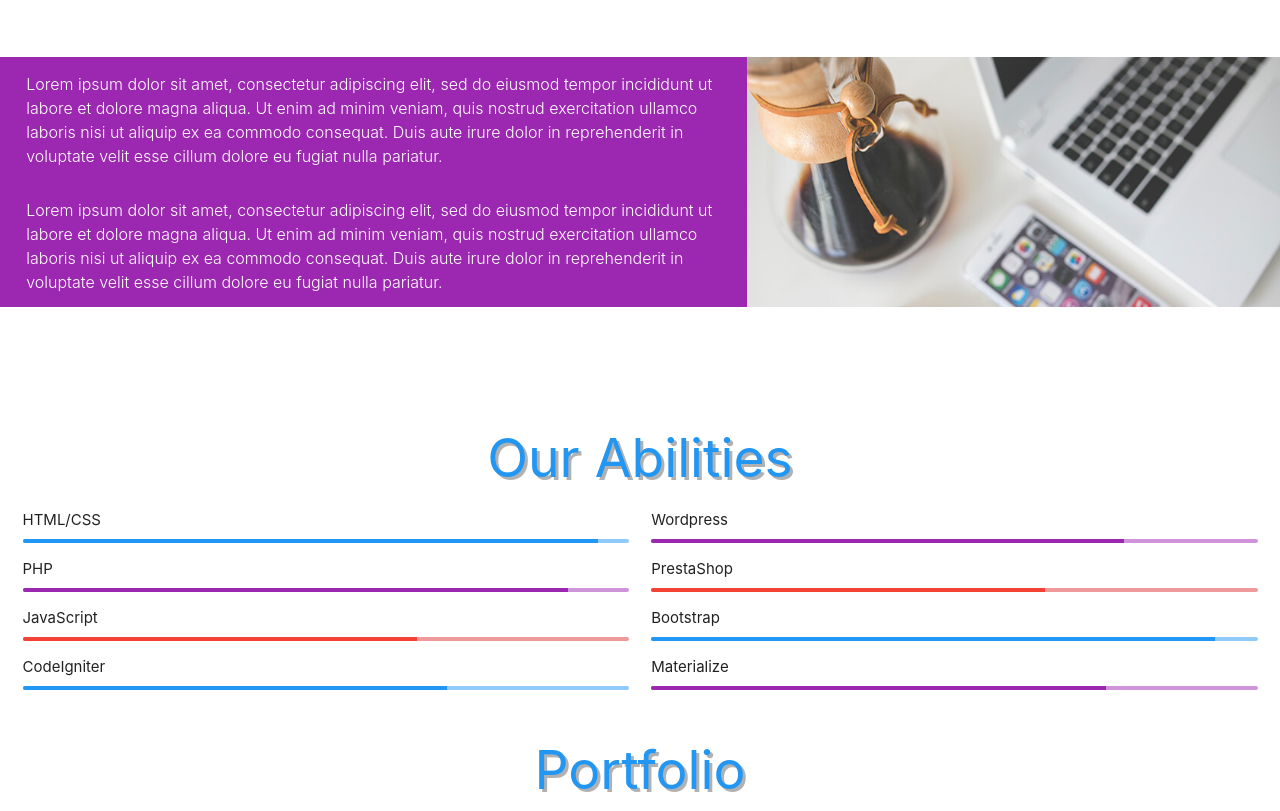
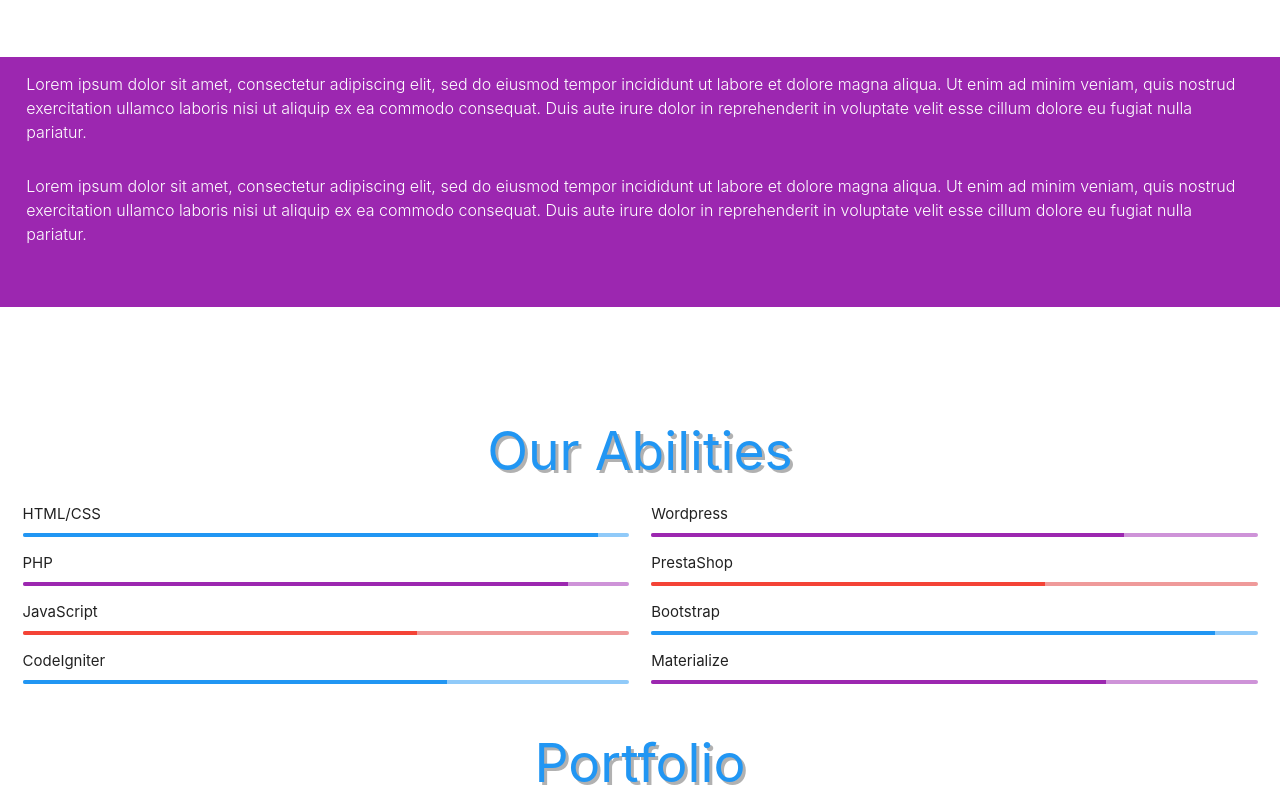
Before and after one commit to IGabParis/nova, a plain HTML site: page index.html in a window 1280 px wide. Shown: the part 850-1661 px from the top of the page. Drawn offline with Linux system fonts and the light colour scheme.

Commit message:
Add files via upload

```diff
--- a/index.html
+++ b/index.html
@@ -91,12 +91,9 @@
     <div class="section" id="history">
       <!--   Icon Section   -->
       <div class="row new-post">
-        <div class="col s12 m7 purple post">
+        <div class="col s12 m12 purple post">
             <p class="light white-text text-new">Lorem ipsum dolor sit amet, consectetur adipiscing elit, sed do eiusmod tempor incididunt ut labore et dolore magna aliqua. Ut enim ad minim veniam, quis nostrud exercitation ullamco laboris nisi ut aliquip ex ea commodo consequat. Duis aute irure dolor in reprehenderit in voluptate velit esse cillum dolore eu fugiat nulla pariatur.</p>
             <p class="light white-text text-new">Lorem ipsum dolor sit amet, consectetur adipiscing elit, sed do eiusmod tempor incididunt ut labore et dolore magna aliqua. Ut enim ad minim veniam, quis nostrud exercitation ullamco laboris nisi ut aliquip ex ea commodo consequat. Duis aute irure dolor in reprehenderit in voluptate velit esse cillum dolore eu fugiat nulla pariatur.</p>
-        </div>
-        <div class="col s12 m5 new">
-          <img src="img/banner.jpg">
         </div>
       </div>
       <br><br>
```
